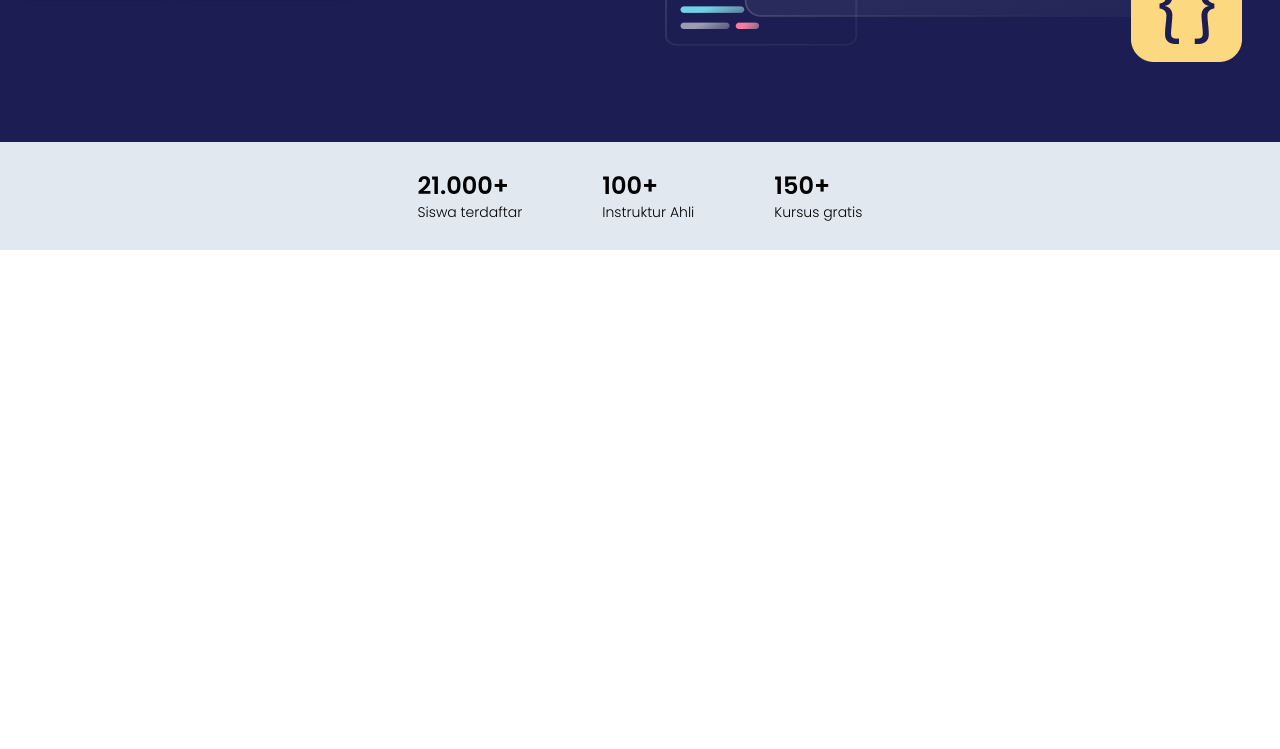
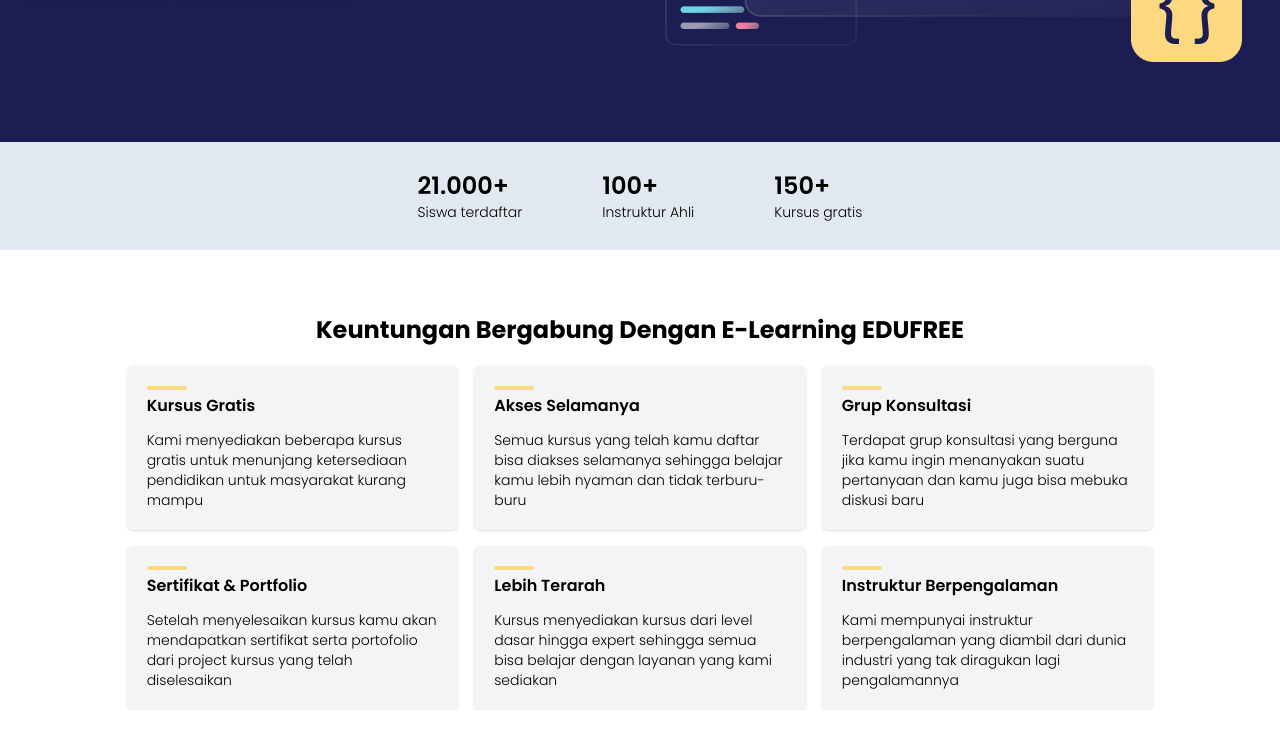
Before and after one commit to HeruAzyy/edufree, a website: page index.html in a window 1280 px wide. Shown: the part 429-1178 px from the top of the page. After the commit the page ends 1139 px from the top, so only its background shows below. Drawn offline with Linux system fonts and the light colour scheme.

Commit message:
Add: benefit section

```diff
--- a/asstes/CSS/input.css
+++ b/asstes/CSS/input.css
@@ -31,3 +31,7 @@
 .line {
 	@apply after:content-[''] after:block after:rounded-full after:w-0 after:h-0.5 after:bg-yellow hover:after:w-full after:transition-all;
 }
+
+.before {
+	@apply before:content-[''] before:w-10 before:h-1 before:rounded-full before:block before:bg-yellow before:mb-1;
+}
--- a/index.html
+++ b/index.html
@@ -14,9 +14,9 @@
 			href="https://fonts.googleapis.com/css2?family=Poppins:wght@300;400;500;600;700&display=swap"
 			rel="stylesheet" />
 
-		<title>Educafree</title>
+		<title>Edufree</title>
 	</head>
-	<body class="h-[300vh]">
+	<body>
 		<!-- NAVBAR -->
 		<header
 			class="px-6 w-full flex items-center justify-between fixed top-0 left-0 bg-blue text-white">
@@ -24,7 +24,7 @@
 				<div class="flex items-center justify-between relative">
 					<div>
 						<a href="/" class="font-semibold text-lg hover:text-yellow">
-							[Educafree]
+							[Edufree]
 						</a>
 					</div>
 
@@ -158,6 +158,75 @@
 			</div>
 		</div>
 
+		<section class="w-full flex px-6">
+			<div class="container">
+				<div class="text-center pt-16 pb-5">
+					<h3>Keuntungan Bergabung Dengan E-Learning EDUFREE</h3>
+				</div>
+
+				<div
+					class="grid grid-cols-2 gap-4 md:grid-cols-3 lg:w-5/6 lg:mx-auto">
+					<div class="p-5 bg-gray-100 rounded-md shadow">
+						<p class="text-sm font-semibold pb-3 lg:text-base before">
+							Kursus Gratis
+						</p>
+						<p class="text-xs font-light lg:text-sm">
+							Kami menyediakan beberapa kursus gratis untuk menunjang
+							ketersediaan pendidikan untuk masyarakat kurang mampu
+						</p>
+					</div>
+					<div class="p-5 bg-gray-100 rounded-md shadow">
+						<p class="text-sm font-semibold pb-3 lg:text-base before">
+							Akses Selamanya
+						</p>
+						<p class="text-xs font-light lg:text-sm">
+							Semua kursus yang telah kamu daftar bisa diakses selamanya
+							sehingga belajar kamu lebih nyaman dan tidak terburu-buru
+						</p>
+					</div>
+					<div class="p-5 bg-gray-100 rounded-md shadow">
+						<p class="text-sm font-semibold pb-3 lg:text-base before">
+							Grup Konsultasi
+						</p>
+						<p class="text-xs font-light lg:text-sm">
+							Terdapat grup konsultasi yang berguna jika kamu ingin
+							menanyakan suatu pertanyaan dan kamu juga bisa mebuka
+							diskusi baru
+						</p>
+					</div>
+					<div class="p-5 bg-gray-100 rounded-md shadow">
+						<p class="text-sm font-semibold pb-3 lg:text-base before">
+							Sertifikat & Portfolio
+						</p>
+						<p class="text-xs font-light lg:text-sm">
+							Setelah menyelesaikan kursus kamu akan mendapatkan
+							sertifikat serta portofolio dari project kursus yang telah
+							diselesaikan
+						</p>
+					</div>
+					<div class="p-5 bg-gray-100 rounded-md shadow">
+						<p class="text-sm font-semibold pb-3 lg:text-base before">
+							Lebih Terarah
+						</p>
+						<p class="text-xs font-light lg:text-sm">
+							Kursus menyediakan kursus dari level dasar hingga expert
+							sehingga semua bisa belajar dengan layanan yang kami
+							sediakan
+						</p>
+					</div>
+					<div class="p-5 bg-gray-100 rounded-md shadow">
+						<p class="text-sm font-semibold pb-3 lg:text-base before">
+							Instruktur Berpengalaman
+						</p>
+						<p class="text-xs font-light lg:text-sm">
+							Kami mempunyai instruktur berpengalaman yang diambil dari
+							dunia industri yang tak diragukan lagi pengalamannya
+						</p>
+					</div>
+				</div>
+			</div>
+		</section>
+
 		<script src="./asstes/JS/script.js"></script>
 	</body>
 </html>
```
Also changed, not shown: asstes/CSS/output.css.
